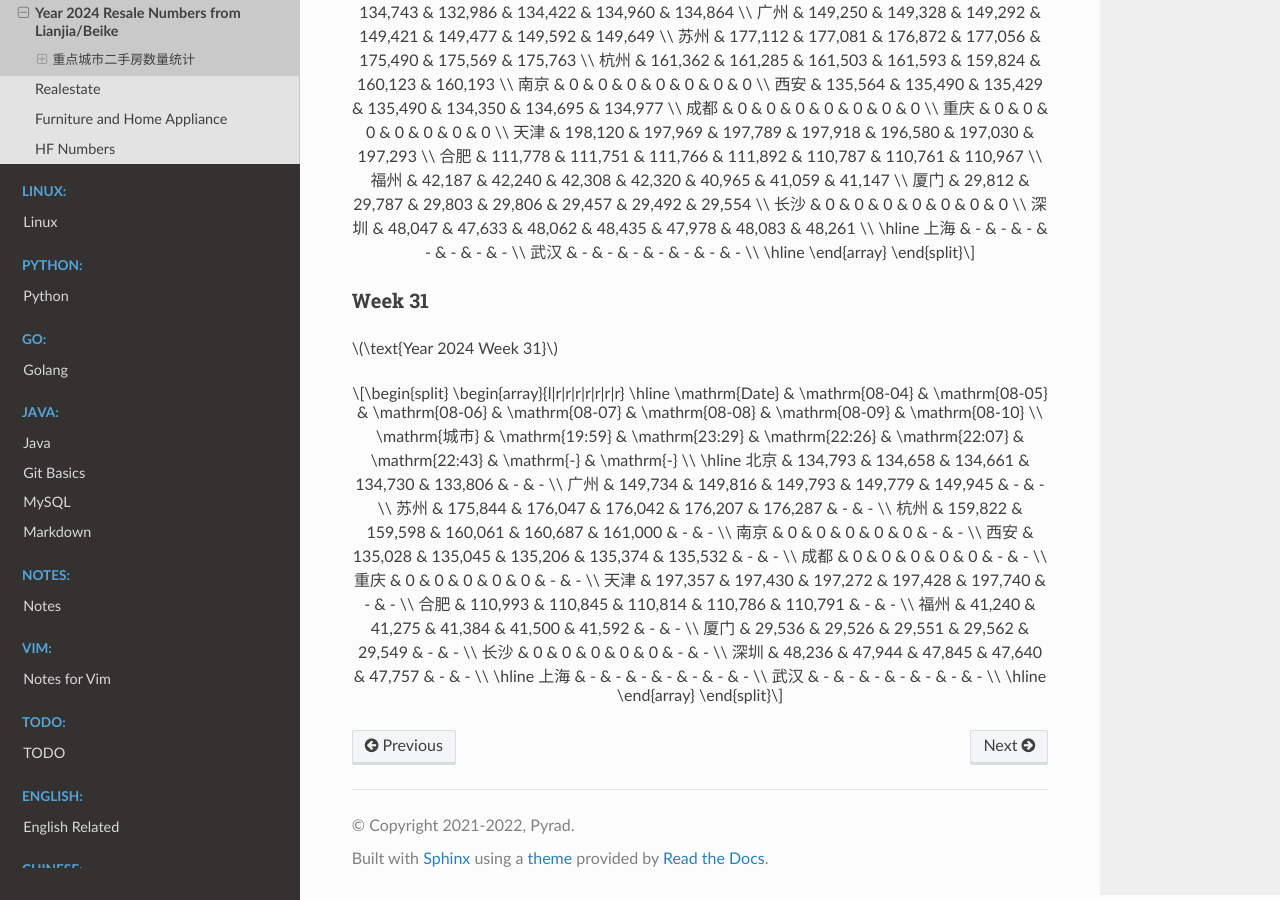
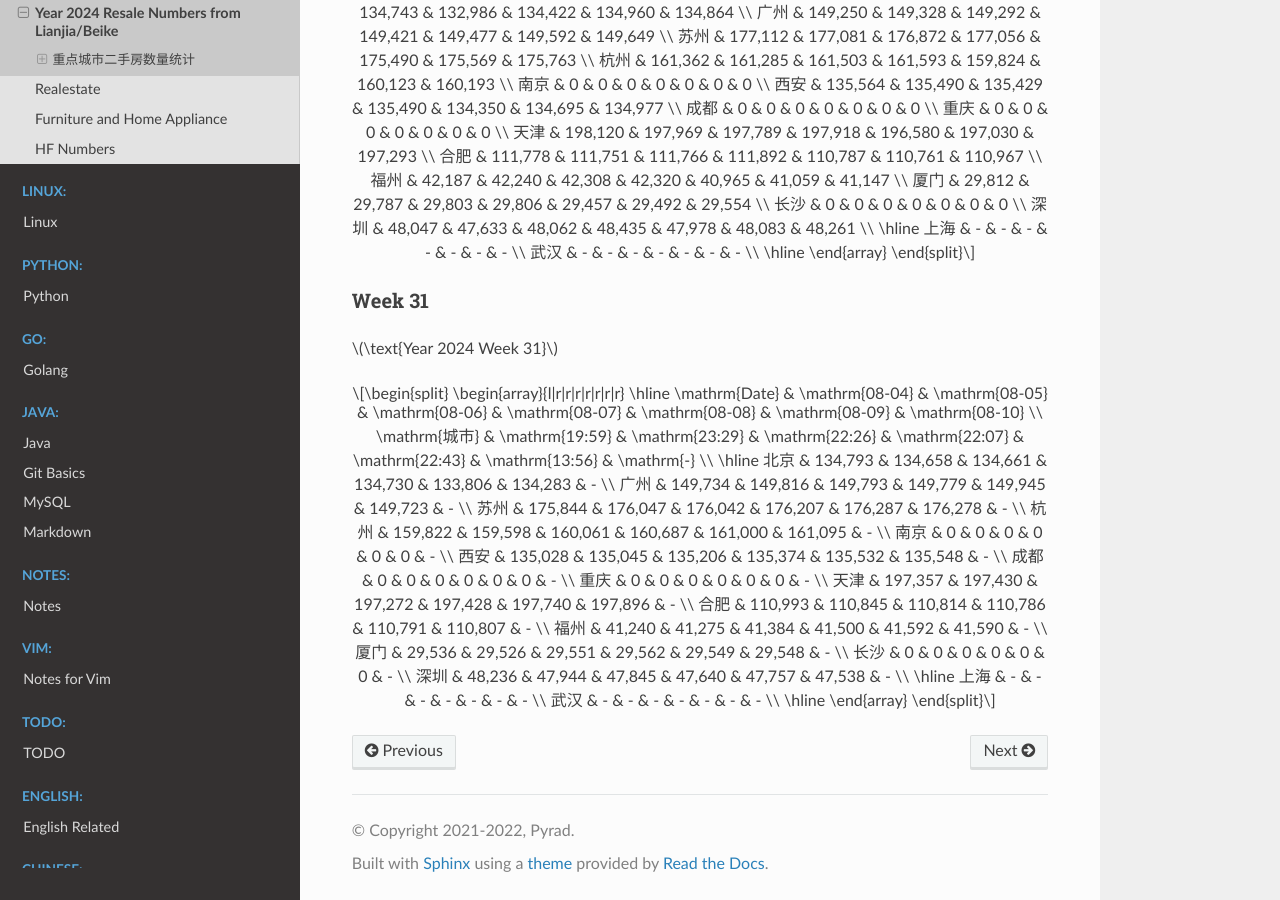
Before and after one commit to Pyrad/pyradnotes, a Sphinx documentation site: the page built from source/RealEstate/resalenumbers2024.md, in a window 1280 px wide and 900 px high, scrolled down 15117 px. Built offline with Sphinx 7.4.7 and the Read the Docs theme 2.0.0, drawn with Linux system fonts in a browser that asks for light colours; pages that are not in the unit, such as notebooks, are missing from menus; a script that is not in the unit is left out.

Commit message:
Realestate Update resale numbers 2024-08-09 13:56

```diff
--- a/source/RealEstate/resalenumbers2024.md
+++ b/source/RealEstate/resalenumbers2024.md
@@ -1003,22 +1003,22 @@
 \begin{array}{l|r|r|r|r|r|r|r}
 \hline
 \mathrm{Date} & \mathrm{08-04} & \mathrm{08-05} & \mathrm{08-06} & \mathrm{08-07} & \mathrm{08-08} & \mathrm{08-09} & \mathrm{08-10} \\
-\mathrm{城市} & \mathrm{19:59} & \mathrm{23:29} & \mathrm{22:26} & \mathrm{22:07} & \mathrm{22:43} & \mathrm{-} & \mathrm{-} \\
+\mathrm{城市} & \mathrm{19:59} & \mathrm{23:29} & \mathrm{22:26} & \mathrm{22:07} & \mathrm{22:43} & \mathrm{13:56} & \mathrm{-} \\
 \hline
-北京 & 134,793 & 134,658 & 134,661 & 134,730 & 133,806 & - & - \\
-广州 & 149,734 & 149,816 & 149,793 & 149,779 & 149,945 & - & - \\
-苏州 & 175,844 & 176,047 & 176,042 & 176,207 & 176,287 & - & - \\
-杭州 & 159,822 & 159,598 & 160,061 & 160,687 & 161,000 & - & - \\
-南京 & 0 & 0 & 0 & 0 & 0 & - & - \\
-西安 & 135,028 & 135,045 & 135,206 & 135,374 & 135,532 & - & - \\
-成都 & 0 & 0 & 0 & 0 & 0 & - & - \\
-重庆 & 0 & 0 & 0 & 0 & 0 & - & - \\
-天津 & 197,357 & 197,430 & 197,272 & 197,428 & 197,740 & - & - \\
-合肥 & 110,993 & 110,845 & 110,814 & 110,786 & 110,791 & - & - \\
-福州 & 41,240 & 41,275 & 41,384 & 41,500 & 41,592 & - & - \\
-厦门 & 29,536 & 29,526 & 29,551 & 29,562 & 29,549 & - & - \\
-长沙 & 0 & 0 & 0 & 0 & 0 & - & - \\
-深圳 & 48,236 & 47,944 & 47,845 & 47,640 & 47,757 & - & - \\
+北京 & 134,793 & 134,658 & 134,661 & 134,730 & 133,806 & 134,283 & - \\
+广州 & 149,734 & 149,816 & 149,793 & 149,779 & 149,945 & 149,723 & - \\
+苏州 & 175,844 & 176,047 & 176,042 & 176,207 & 176,287 & 176,278 & - \\
+杭州 & 159,822 & 159,598 & 160,061 & 160,687 & 161,000 & 161,095 & - \\
+南京 & 0 & 0 & 0 & 0 & 0 & 0 & - \\
+西安 & 135,028 & 135,045 & 135,206 & 135,374 & 135,532 & 135,548 & - \\
+成都 & 0 & 0 & 0 & 0 & 0 & 0 & - \\
+重庆 & 0 & 0 & 0 & 0 & 0 & 0 & - \\
+天津 & 197,357 & 197,430 & 197,272 & 197,428 & 197,740 & 197,896 & - \\
+合肥 & 110,993 & 110,845 & 110,814 & 110,786 & 110,791 & 110,807 & - \\
+福州 & 41,240 & 41,275 & 41,384 & 41,500 & 41,592 & 41,590 & - \\
+厦门 & 29,536 & 29,526 & 29,551 & 29,562 & 29,549 & 29,548 & - \\
+长沙 & 0 & 0 & 0 & 0 & 0 & 0 & - \\
+深圳 & 48,236 & 47,944 & 47,845 & 47,640 & 47,757 & 47,538 & - \\
 \hline
 上海 & - & - & - & - & - & - & - \\
 武汉 & - & - & - & - & - & - & - \\
```
Also changed, not shown: 1 other file.
